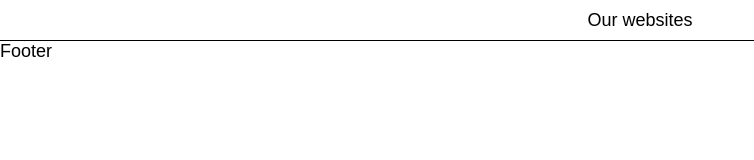
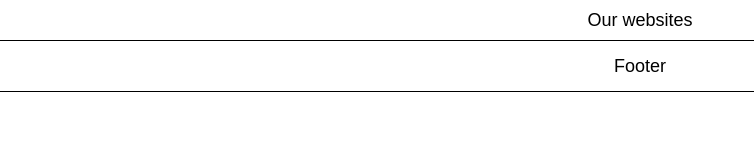
Before and after one commit to ooloo-io/github-flow-tasim-blh, a website: page src/index.html in a window 1280 px wide. Shown: the whole page, without its empty margins (0-754 px from the left). Drawn offline with nearby package versions, Linux system fonts and the light colour scheme.

Commit message:
add styles footer

```diff
--- a/src/styles.css
+++ b/src/styles.css
@@ -9,3 +9,11 @@ body {
   align-items: center;
   border-bottom: solid 1px black
 }
+
+.footer {
+  height: 50px;
+  display: flex;
+  justify-content: center;
+  align-items: center;
+  border-bottom: solid 1px black;
+}
```
